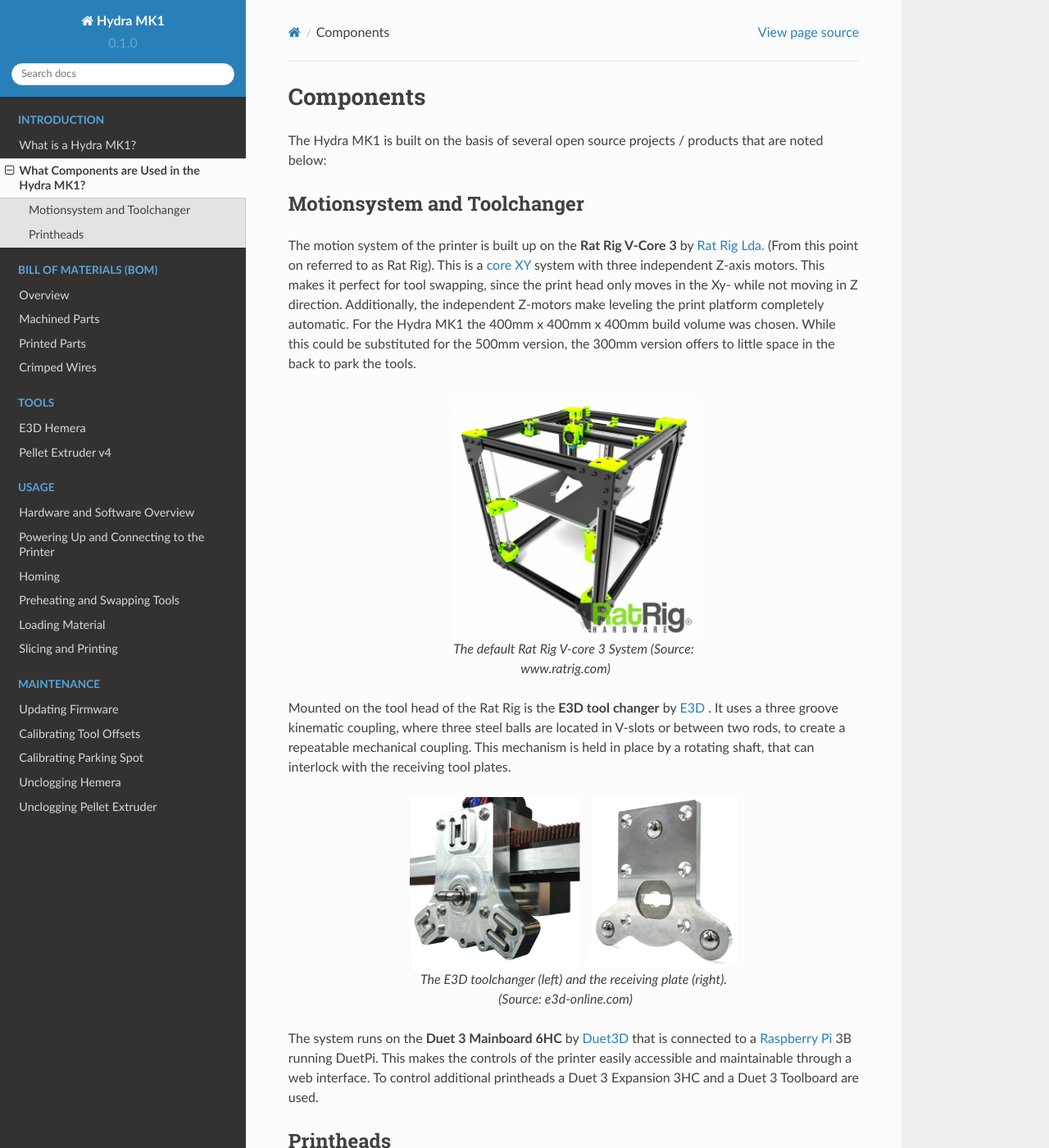
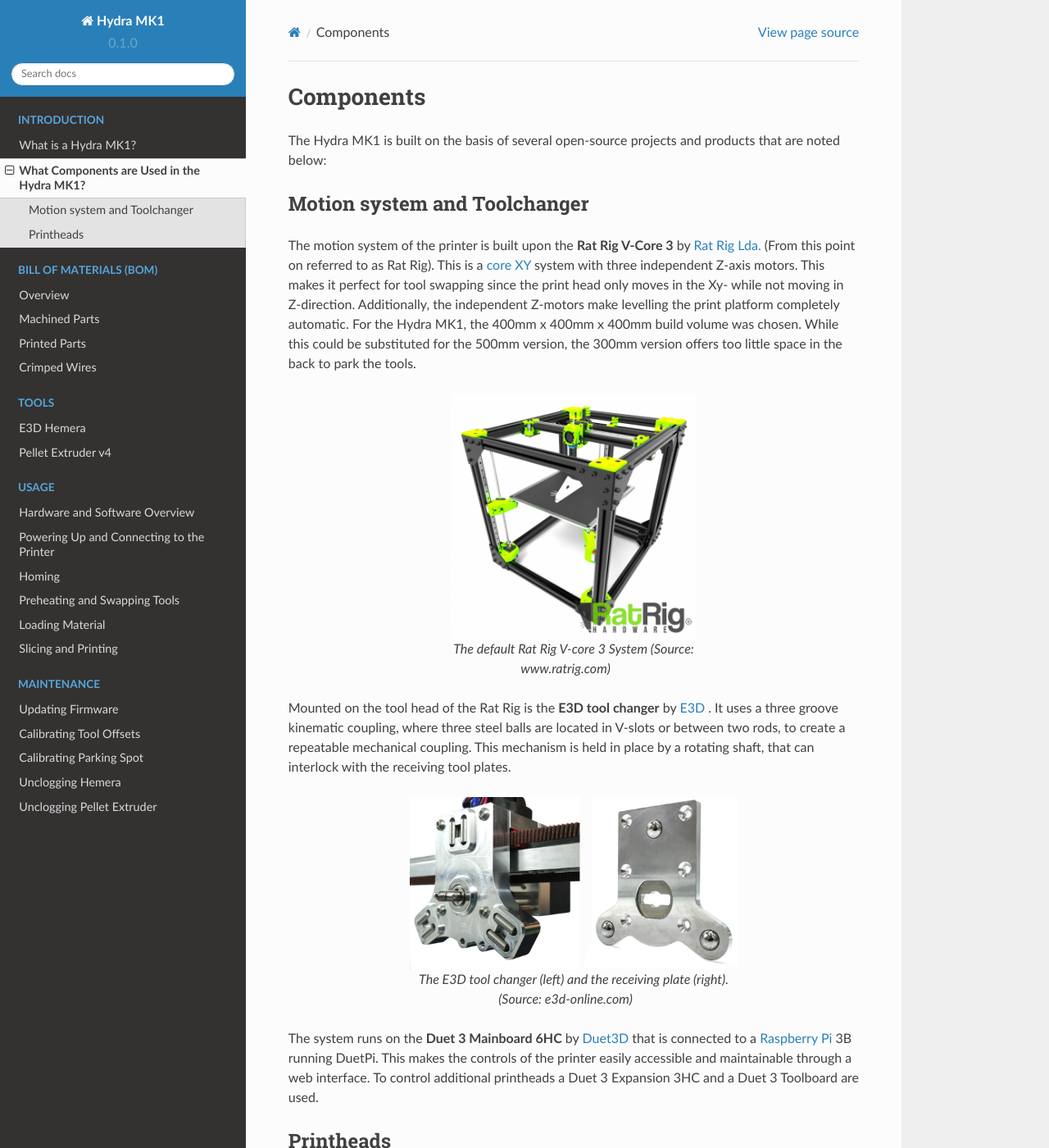
Before and after one commit to srl-ethz/hydra-documentation, a Sphinx documentation site: the page built from docs/source/intro/components.rst, in a window 1280 px wide and 1400 px high. Shown: the whole window at 82% size. Built offline with Sphinx 7.4.7 and the Read the Docs theme 2.0.0, drawn with Linux system fonts in a browser that asks for light colours; pages that are not in the unit, such as notebooks, are missing from menus; some of the changed text lies outside the part shown.

Commit message:
Update components.rst

```diff
--- a/docs/source/intro/components.rst
+++ b/docs/source/intro/components.rst
@@ -2,13 +2,13 @@
 Components
 ################################
 
-The Hydra MK1 is built on the basis of several open source projects / products that are noted below:
+The Hydra MK1 is built on the basis of several open-source projects and products that are noted below:
 
-Motionsystem and Toolchanger
+Motion system and Toolchanger
 ============
 
 
-The motion system of the printer is built up on the **Rat Rig V-Core 3** by `Rat Rig Lda. <https://www.ratrig.com/>`_  (From this point on referred to as Rat Rig). This is a `core XY <https://corexy.com/theory.html>`_ system with three independent Z-axis motors. This makes it perfect for tool swapping, since the print head only moves in the Xy- while not moving in Z direction. Additionally, the independent Z-motors make leveling the print platform completely automatic. For the Hydra MK1 the 400mm x 400mm x 400mm build volume was chosen. While this could be substituted for the 500mm version, the 300mm version offers to little space in the back to park the tools.
+The motion system of the printer is built upon the **Rat Rig V-Core 3** by `Rat Rig Lda. <https://www.ratrig.com/>`_  (From this point on referred to as Rat Rig). This is a `core XY <https://corexy.com/theory.html>`_ system with three independent Z-axis motors. This makes it perfect for tool swapping since the print head only moves in the Xy- while not moving in Z-direction. Additionally, the independent Z-motors make levelling the print platform completely automatic. For the Hydra MK1, the 400mm x 400mm x 400mm build volume was chosen. While this could be substituted for the 500mm version, the 300mm version offers too little space in the back to park the tools.
 
 .. figure:: img/RatRig.png
     :align: center
@@ -22,17 +22,17 @@
     :align: center
     :figwidth: 400px
 
-    The E3D toolchanger (left) and the receiving plate (right). (Source: e3d-online.com)
+    The E3D tool changer (left) and the receiving plate (right). (Source: e3d-online.com)
 
 The system runs on the **Duet 3 Mainboard 6HC** by `Duet3D <https://www.duet3d.com/>`_ that is connected to a `Raspberry Pi <https://www.raspberrypi.com/>`_ 3B  running DuetPi. This makes the controls of the printer easily accessible and maintainable through a web interface. To control additional printheads a Duet 3 Expansion 3HC and a Duet 3 Toolboard are used.
 
 Printheads
 =============
 
-The standard configuration of the Hydra MK1 features two **Hemeras** by `E3D <https://e3d-online.com/products/e3d-hemera-direct-kit-1-75mm>`_ and two **V4 Pellet Extruders** by `Mahor XYZ <https://mahor.xyz/producto/v4-pellet-extruder/>`_ . The tools can be mounted to the toolhead via the tool changing system by E3D. While the E3D Hemera offers reliable 3D printing of various filaments, the Pellet Extruders make it possible to quickly prototype new materials and print materials that are not viable for filament production such as materials with shore hardness below 60A.
+The standard configuration of the Hydra MK1 features two **Hemeras** by `E3D <https://e3d-online.com/products/e3d-hemera-direct-kit-1-75mm>`_ and two **V4 Pellet Extruders** by `Mahor XYZ <https://mahor.xyz/producto/v4-pellet-extruder/>`_ . The tools can be mounted to the tool head via the tool changing system by E3D. While the E3D Hemera offers reliable 3D printing of various filaments, the Pellet Extruders make it possible to quickly prototype new materials and print materials that are not viable for filament production such as materials with shore hardness below 60A.
 
 .. figure:: img/Extruders.png
     :align: center
     :figwidth: 400px
 
-    The hemera extruder (left) and the V4 pellet extruder (right). (Source: e3d-online.com \& mahor.xyz)
+    The Hemera extruder (left) and the V4 pellet extruder (right). (Source: e3d-online.com \& mahor.xyz)
```
